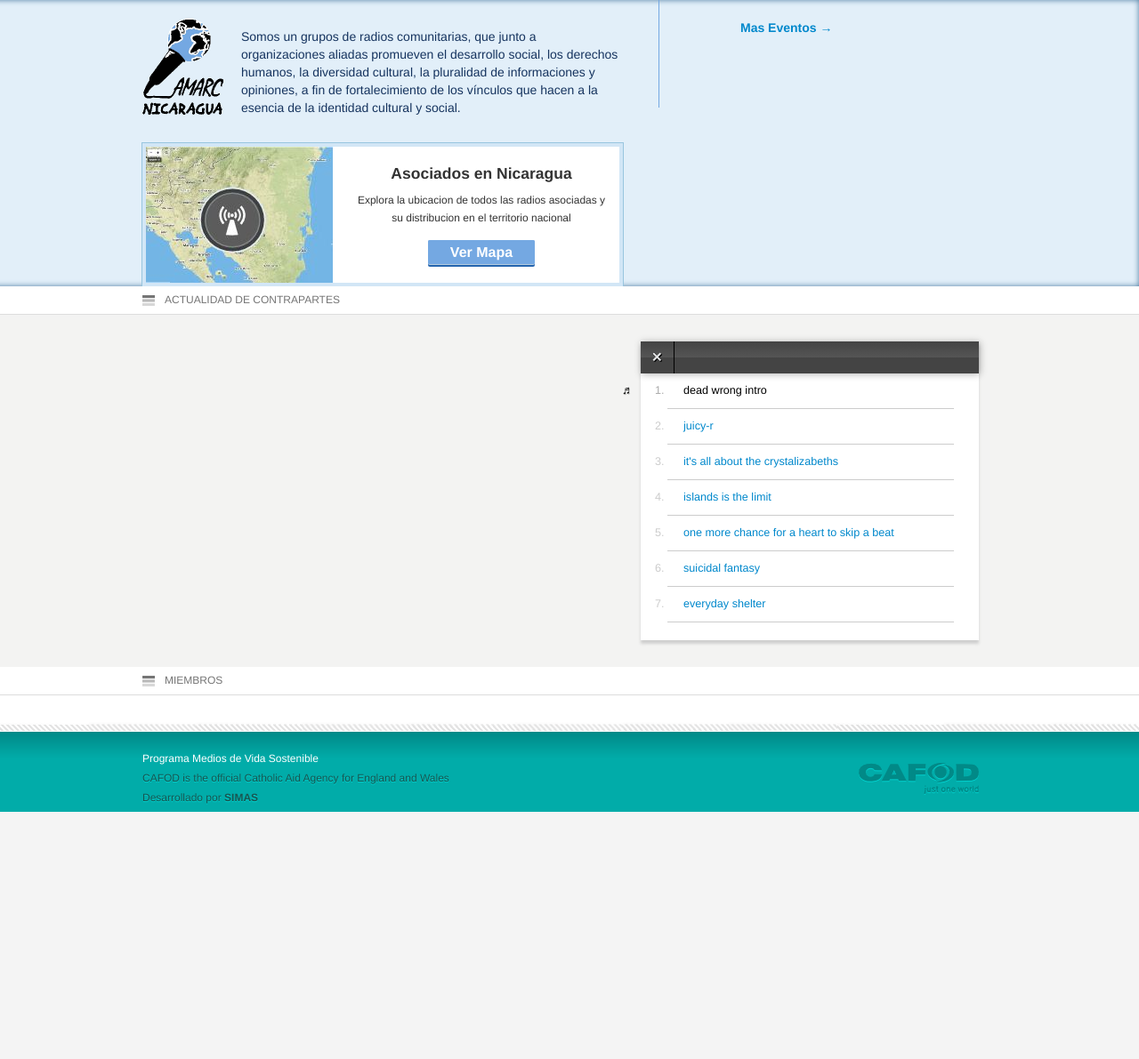
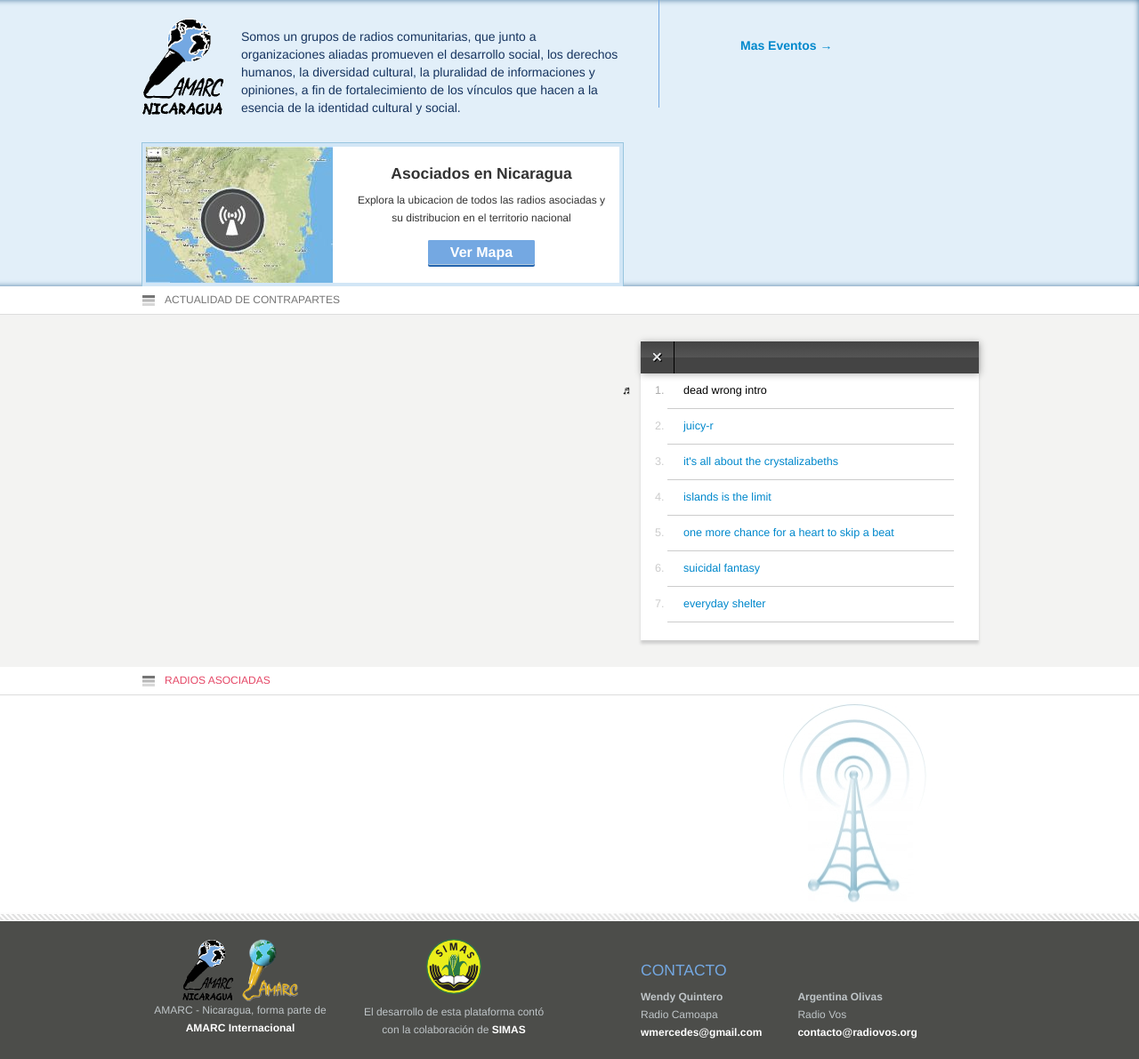
Before and after one commit to CARocha/amarc, a Django app: page / in a window 1280 px wide. Shown: the part 41-1232 px from the top of the page at 89% size. Before the commit the page ends 954 px from the top, so only its background shows below. Run offline with Django 3.2, Linux system fonts and the light colour scheme; data that the repository does not hold is empty; parts of the project's set-up code (start-up, migrations or seed data) failed here and were passed over; some libraries are stand-ins or nearby versions.

Commit message:
habemus index

```diff
--- a/static_media/files/css/amarc.css
+++ b/static_media/files/css/amarc.css
@@ -402,7 +402,6 @@
 }
 .footer .footerinterior {
   margin-top: 20px;
-  background: url(/files/img/logofooter.png) no-repeat center right;
   height: 65px;
 }
 .footer .footertext1 {
@@ -1043,7 +1042,7 @@
   -o-transition: opacity 0.7s;
 }
 .new-evento-index {
-  margin-top: 20px;
+  margin-top: 40px;
   margin-left: 20px;
 }
 .new-evento-index .fecha {
@@ -1076,7 +1075,7 @@
 .new-evento-index .line-event {
   border-left: 1px solid #74a8e2;
   float: left;
-  height: 330px;
+  height: 310px;
   margin-top: -230px;
   width: 1px;
 }
@@ -1175,3 +1174,60 @@
 .widget-audio .audiojs .scrubber {
   width: 230px;
 }
+.pink {
+  color: #e54867;
+}
+.radios-index a {
+  width: 130px;
+  float: left;
+  margin-right: 20px;
+  display: block;
+  height: 65px;
+  font-size: 12px;
+  font-weight: bold;
+  color: #2e3436;
+  padding-left: 25px;
+  background: url(../img/mic.png) no-repeat top left;
+  transition: color 0.5s;
+  -moz-transition: color 0.5s;
+  -webkit-transition: color 0.5s;
+  -o-transition: color 0.5s;
+}
+.radios-index a:hover {
+  text-decoration: none;
+  color: #e54867;
+  transition: color 0.5s;
+  -moz-transition: color 0.5s;
+  -webkit-transition: color 0.5s;
+  -o-transition: color 0.5s;
+}
+.radios-index .frecuencia {
+  color: #aab4b7;
+  font-size: 10px;
+}
+.radios-index .frecuencia:hover {
+  text-decoration: none;
+}
+.footer {
+  background: #4c4d4a;
+  height: auto;
+}
+.footer .footer-block {
+  margin-top: 20px;
+  margin-bottom: 20px;
+  color: #bfc5c8;
+  font-size: 12px;
+}
+.footer .footer-block a {
+  color: #fff;
+  font-weight: bold;
+}
+.footer .footer-block .contacto {
+  float: left;
+  margin-right: 40px;
+}
+.footer .footer-block h4 {
+  margin-top: 25px;
+  color: #74a8e2;
+  font-weight: normal;
+}
--- a/static_media/files/css/amarc.less
+++ b/static_media/files/css/amarc.less
@@ -337,7 +337,6 @@
 	height:90px;
 	.footerinterior{
 		margin-top:20px;
-		background:url(/files/img/logofooter.png) no-repeat center right;
 		height:65px;
 	}
 	.footertext1{
@@ -891,7 +890,7 @@
 }
 
 .new-evento-index{
-	margin-top:20px;
+	margin-top:40px;
 	margin-left: 20px;
 	.fecha{
 		float: left;
@@ -917,7 +916,7 @@
 	.line-event{
 	   border-left: 1px solid #74a8e2;
 	    float: left;
-	    height: 330px;
+	    height: 310px;
 	    margin-top: -230px;
 	    width: 1px;
 	}
@@ -979,3 +978,59 @@
 		width: 230px;
 	}
 }
+
+.pink{
+	color:#e54867;
+}
+
+.radios-index{
+	a{
+		width: 130px;
+		float: left;
+		margin-right: 20px;
+		display: block;
+		height: 65px;
+		font-size: 12px;
+		font-weight: bold;
+		color:#2e3436;
+		padding-left: 25px;
+		background: url(../img/mic.png) no-repeat top left;
+		.trans(color,0.5s);
+		&:hover{
+			text-decoration: none;
+			color:#e54867;
+			.trans(color,0.5s);
+		}
+	}
+	.frecuencia{
+		color:#aab4b7;
+		font-size: 10px;
+		&:hover{
+			text-decoration: none;
+		}
+	}
+}
+
+.footer{
+	background: #4c4d4a;
+	height: auto;
+	.footer-block{
+		margin-top:20px;
+		margin-bottom: 20px;
+		color:#bfc5c8;
+		font-size: 12px;
+		a{
+			color:#fff;
+			font-weight: bold;
+		}
+		.contacto{
+			float: left;
+			margin-right: 40px;
+		}
+		h4{
+			margin-top:25px;
+			color: #74a8e2;
+			font-weight: normal;
+		}
+	}
+}
--- a/templates/base.html
+++ b/templates/base.html
@@ -115,10 +115,33 @@
       <div class="row footer">
         <div class="container">
             <div class="row">
-              <div class="span12 footerinterior">
-                <div class="footertext1">Programa Medios de Vida Sostenible</div>
-                <div class="footertext2">CAFOD is the official Catholic Aid Agency for England and Wales</div>
-                <div class="footertext2">Desarrollado por <a href="http://www.simas.org.ni/">SIMAS</a></div>
+              <div class="span3 footer-block">
+                 <center>
+                    <img src="/files/img/amarc_nicaragua_s.png">&nbsp;&nbsp;
+                    <a href="http://www2.amarc.org/?q=es"><img src="/files/img/amarc_s.png"></a>
+                    <br>
+                    AMARC - Nicaragua, forma parte de <a href="http://www2.amarc.org/?q=es">AMARC Internacional</a>
+                 </center>
+              </div>
+              <div class="span3 footer-block">
+                 <center>
+                    <a href="http://simas.org.ni"><img style="margin-bottom:10px;" src="/files/img/simas_s.png"></a>
+                    <br>
+                    El desarrollo de esta plataforma contó con la colaboración de <a href="http://simas.org.ni">SIMAS</a>
+                 </center>
+              </div>
+              <div class="span5 offset1 footer-block">
+                  <h4>CONTACTO</h4>
+                  <div class="contacto">
+                    <strong>Wendy Quintero</strong><br>
+                    Radio Camoapa<br>
+                    <a href="#">wmercedes@gmail.com</a>
+                  </div>
+                  <div class="contacto">
+                    <strong>Argentina Olivas</strong><br>
+                    Radio Vos<br>
+                    <a href="#">contacto@radiovos.org</a>
+                  </div>
               </div>
             </div>
         </div>
--- a/templates/index.html
+++ b/templates/index.html
@@ -104,26 +104,22 @@
     <div class="encabezado">
       <div class="container">
         <div class="row">
-        <div class="span12 encabezado-title">
-          MIEMBROS
+        <div class="span12 pink encabezado-title">
+          RADIOS ASOCIADAS
         </div>
       </div>
       </div>
     </div>
     <div class="container">
       <div class="row">
-         {%for p in paises%}
-            <div class="span3 org-footer">
-               <div class="pais-footer"><img src="/files/img/{{p.codigo}}-g.png">{{p.nombre}}</div>
-               <ul>
-                  {%for c in contrapartes%}
-                      {%if c.pais.id == p.id %}
-                         <li><a href="{{c.get_absolute_url}}">{{c.siglas}}</a></li>
-                      {%endif%}
-                  {%endfor%}
-               </ul>
+            <div class="span9 radios-index">
+                {%for c in contrapartes%}
+                    <a href="{{c.get_absolute_url}}">{{c.nombre}}<br><span class="frecuencia">89.9 fm</span></a></li>
+                {%endfor%}
             </div>
-         {%endfor%}
+            <div class="span3">
+              <img style="margin-top:-20px;margin-bottom:10px;" src="/files/img/antena.jpg">
+            </div>
       </div>
     </div>
   </div>
```
Also changed, not shown: static_media/files/img/amarc_nicaragua_s.png (added), static_media/files/img/amarc_s.png (added), static_media/files/img/antena.jpg (added), static_media/files/img/antena.png (added), static_media/files/img/debut_dark.png (added), static_media/files/img/mic.png (added), static_media/files/img/simas_s.png (added).
